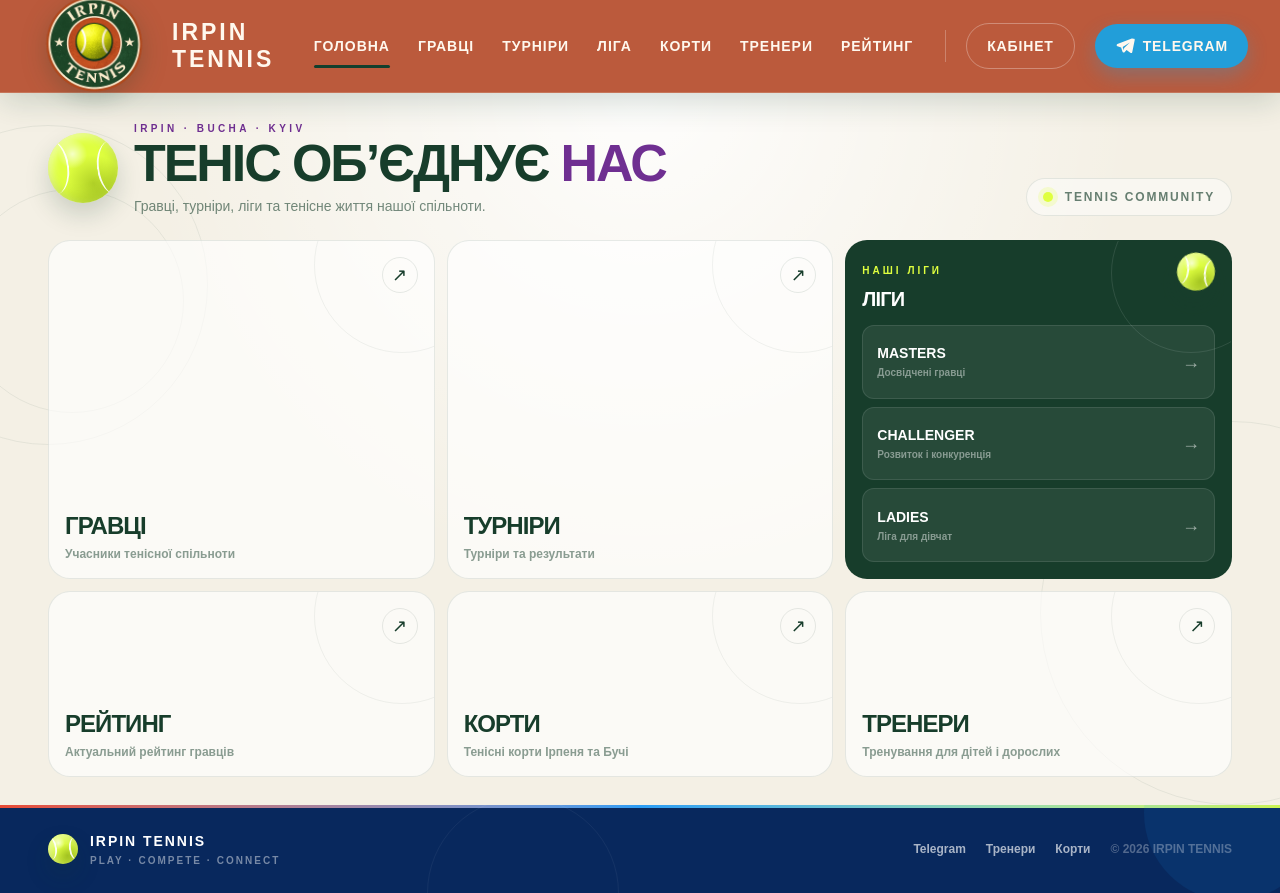
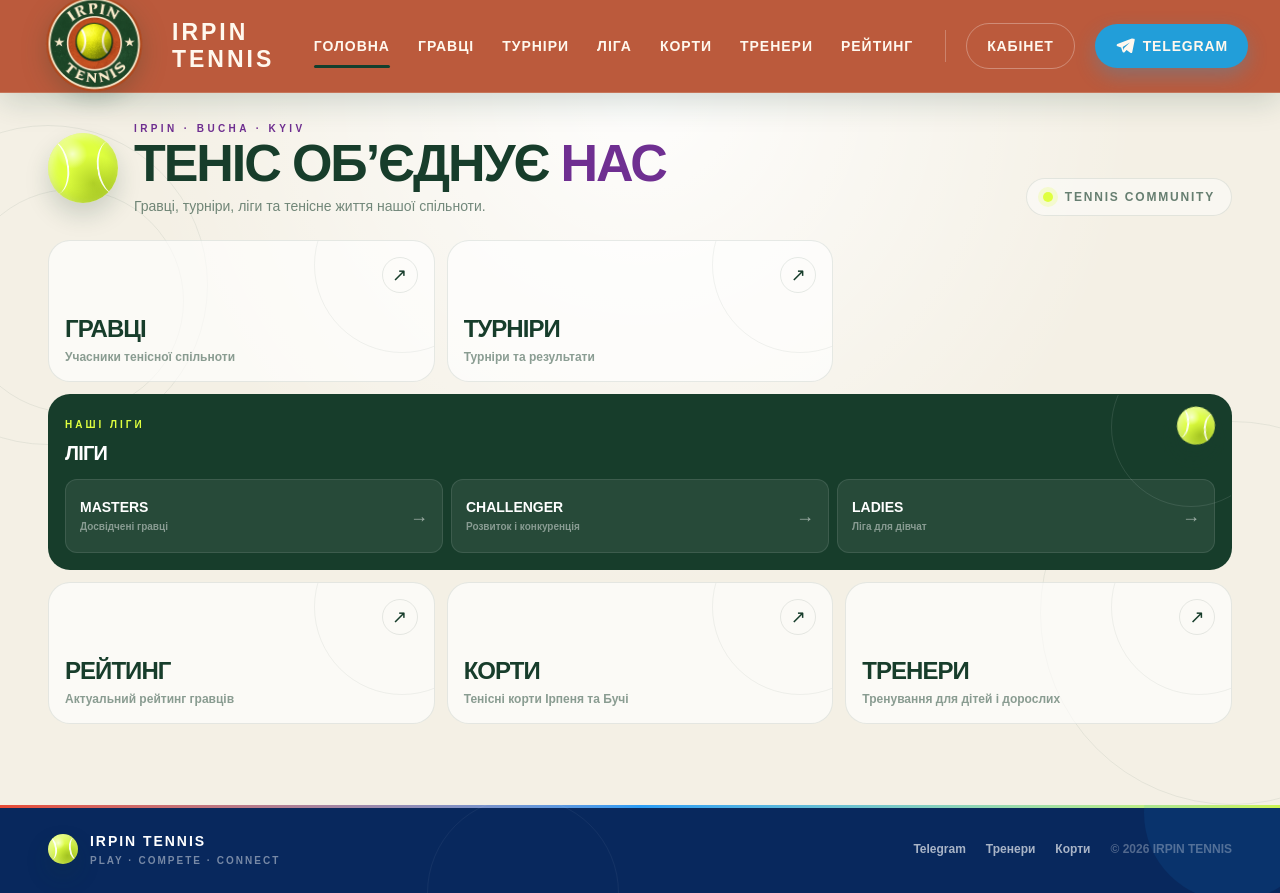
Before and after one commit to yellowblue9912-cell/irpin-tennis-next, a Next.js app: page / in a window 1280 px wide. Built offline with nearby package versions, Linux system fonts and the light colour scheme.

Commit message:
Prevent home cards from stretching

```diff
--- a/app/page.tsx
+++ b/app/page.tsx
@@ -214,7 +214,7 @@ export default function HomePage() {
             </div>
 
             {/* Main navigation grid */}
-            <div className="grid flex-1 grid-cols-1 gap-3 md:grid-cols-2 xl:grid-cols-3">
+            <div className="grid grid-cols-1 gap-3 md:grid-cols-2 xl:grid-cols-3">
               {mainCards.slice(0, 2).map((card) => (
                 <NavigationCard
                   key={card.href}
@@ -226,7 +226,7 @@ export default function HomePage() {
 
               {/* League card */}
               <article
-                className={`group relative overflow-hidden rounded-[22px] border p-4 transition-all duration-500 md:col-span-2 xl:col-span-1 ${
+                className={`group relative overflow-hidden rounded-[22px] border p-4 transition-all duration-500 md:col-span-2 xl:col-span-3 ${
                   activeCard === "Ліги"
                     ? "-translate-y-1 border-[#6f2f91]/40 bg-[#6f2f91] shadow-[0_24px_55px_rgba(74,31,97,0.22)]"
                     : "border-[#173d2b]/10 bg-[#173d2b]"
@@ -254,7 +254,7 @@ export default function HomePage() {
                     </div>
                   </div>
 
-                  <div className="grid flex-1 grid-cols-1 gap-2 sm:grid-cols-3 xl:grid-cols-1">
+                  <div className="grid flex-1 grid-cols-1 gap-2 sm:grid-cols-3">
                     {leagues.map((league) => (
                       <Link
                         key={league.href}
```
